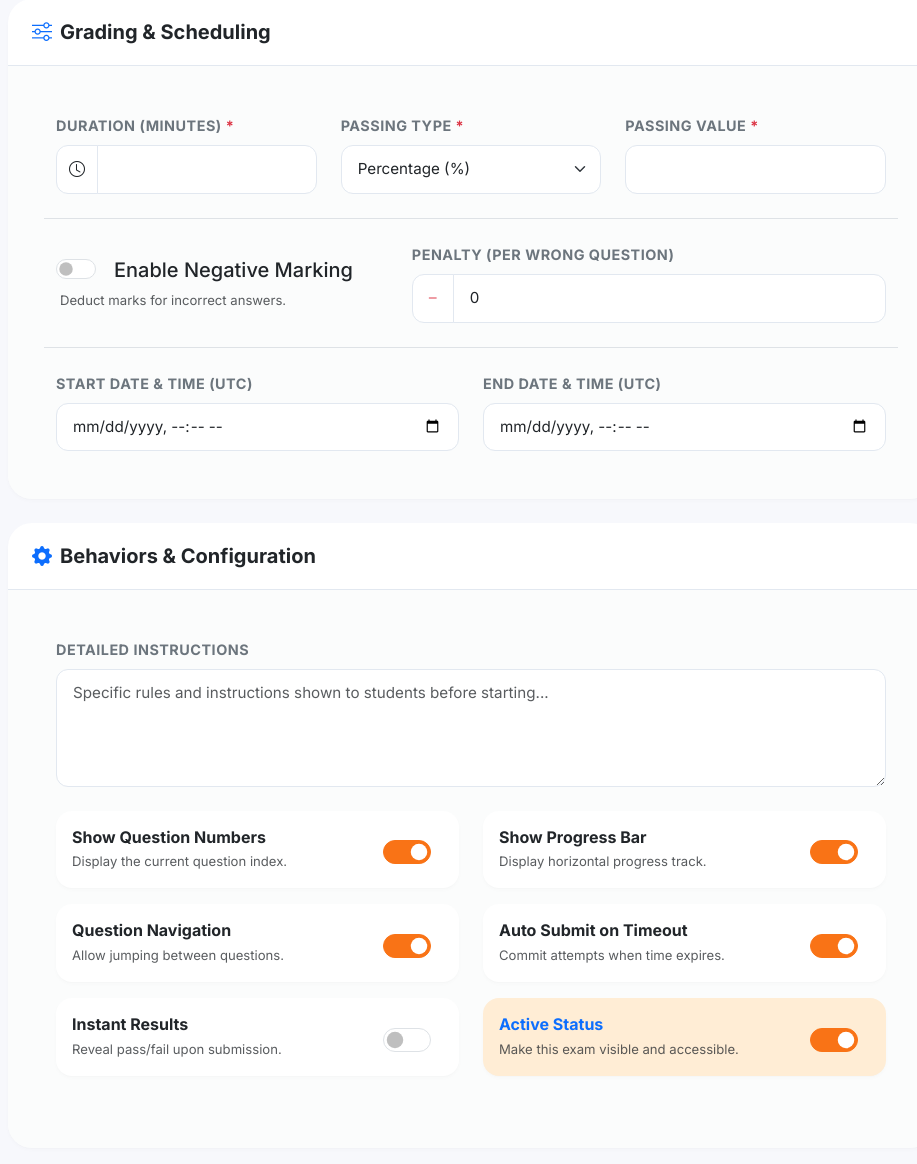
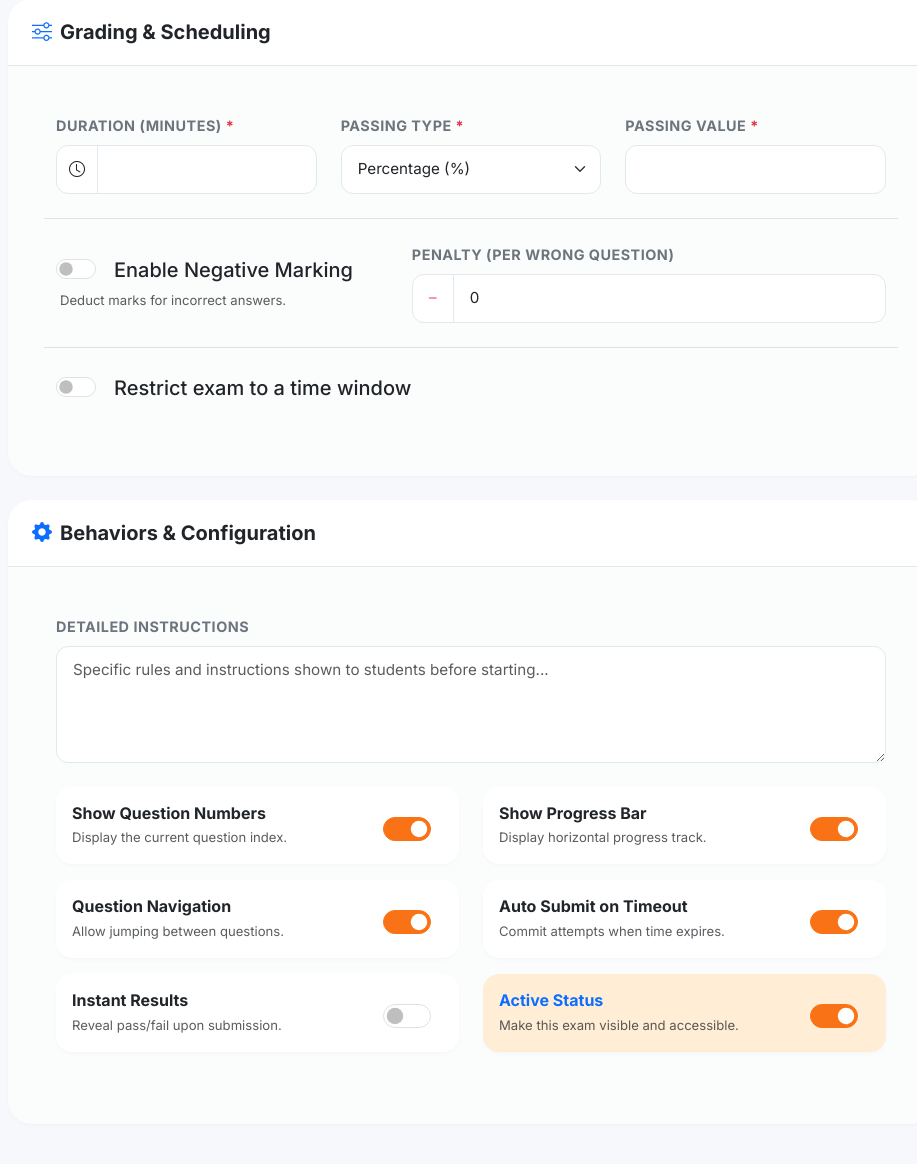
Before and after one commit to Aniket182001/Exam-portal, a Python web app: template app/templates/admin/exams/form.html in a window 1280 px wide. Shown: the part 581-1745 px from the top of the page, without its empty margins (169-1086 px from the left). Run offline with Jinja, Linux system fonts and the light colour scheme; the template is opened without the code that fills it, so the values that code supplies are empty.

Commit message:
Add optional exam time window restriction

```diff
--- a/app/models/exam.py
+++ b/app/models/exam.py
@@ -19,6 +19,7 @@ class Exam(db.Model):
     negative_marks = db.Column(db.Float, default=0.0, nullable=False)
 
     # Exam window
+    restrict_to_time_window = db.Column(db.Boolean, server_default='0', default=False, nullable=False)
     start_datetime = db.Column(db.DateTime, nullable=True)
     end_datetime = db.Column(db.DateTime, nullable=True)
 
--- a/app/routes/admin_exams.py
+++ b/app/routes/admin_exams.py
@@ -25,6 +25,7 @@ def create_exam():
         negative_marking_enabled = request.form.get("negative_marking_enabled") == 'on'
         negative_marks = request.form.get("negative_marks", 0)
         show_result_immediately = request.form.get("show_result_immediately") == 'on'
+        restrict_to_time_window = request.form.get("restrict_to_time_window") == 'on'
         start_datetime = request.form.get("start_datetime")
         end_datetime = request.form.get("end_datetime")
         is_active = request.form.get("is_active") == 'on'
@@ -65,6 +66,7 @@ def create_exam():
             allow_question_navigation=allow_question_navigation,
             show_progress_bar=show_progress_bar,
             auto_submit_on_timeout=auto_submit_on_timeout,
+            restrict_to_time_window=restrict_to_time_window,
             start_datetime=start_dt,
             end_datetime=end_dt,
             is_active=is_active
@@ -107,6 +109,7 @@ def edit_exam(id):
         exam.show_progress_bar = request.form.get("show_progress_bar") == 'on'
         exam.auto_submit_on_timeout = request.form.get("auto_submit_on_timeout") == 'on'
 
+        exam.restrict_to_time_window = request.form.get("restrict_to_time_window") == 'on'
         start_datetime = request.form.get("start_datetime")
         end_datetime = request.form.get("end_datetime")
         exam.start_datetime = datetime.fromisoformat(start_datetime) if start_datetime else None
--- a/app/templates/admin/exams/form.html
+++ b/app/templates/admin/exams/form.html
@@ -99,7 +99,14 @@
                         </div>
 
                         <!-- Scheduling -->
-                        <div class="row g-4">
+                        <div class="mb-4">
+                            <div class="form-check form-switch fs-5">
+                                <input class="form-check-input" type="checkbox" role="switch" id="restrict_to_time_window" name="restrict_to_time_window" {% if exam and exam.restrict_to_time_window %}checked{% endif %}>
+                                <label class="form-check-label ms-2 fw-medium text-dark" for="restrict_to_time_window">Restrict exam to a time window</label>
+                            </div>
+                        </div>
+
+                        <div class="row g-4" id="time_window_fields">
                             <div class="col-md-6">
                                 <label for="start_datetime" class="form-label fw-bold text-secondary small text-uppercase letter-wide">Start Date & Time (UTC)</label>
                                 <input type="datetime-local" class="form-control bg-white" id="start_datetime" name="start_datetime"
@@ -235,4 +242,28 @@
         border-color: var(--aiqm-primary);
     }
 </style>
+</style>
+
+<script>
+    document.addEventListener('DOMContentLoaded', function() {
+        const restrictCheckbox = document.getElementById('restrict_to_time_window');
+        const timeWindowFields = document.getElementById('time_window_fields');
+
+        function toggleTimeWindow() {
+            if (restrictCheckbox.checked) {
+                timeWindowFields.style.display = 'flex';
+            } else {
+                timeWindowFields.style.display = 'none';
+                // Optional: clear fields when hiding
+                // document.getElementById('start_datetime').value = '';
+                // document.getElementById('end_datetime').value = '';
+            }
+        }
+
+        if (restrictCheckbox) {
+            restrictCheckbox.addEventListener('change', toggleTimeWindow);
+            toggleTimeWindow();
+        }
+    });
+</script>
 {% endblock %}
```
Also changed, not shown: app/routes/student_exams.py (+17 -8 lines), migrations/versions/a9ecdcc11cd4_add_restrict_to_time_window.py (added, +32 -0 lines).
